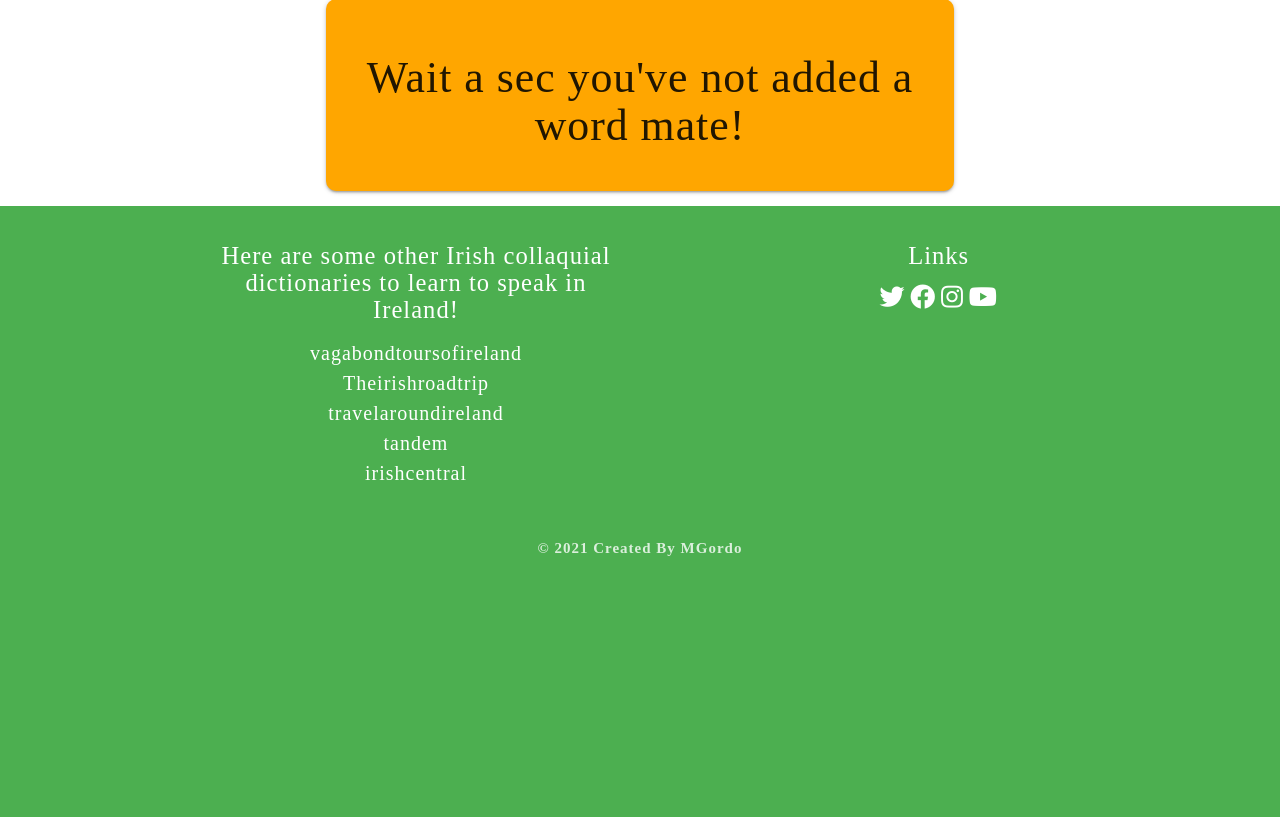
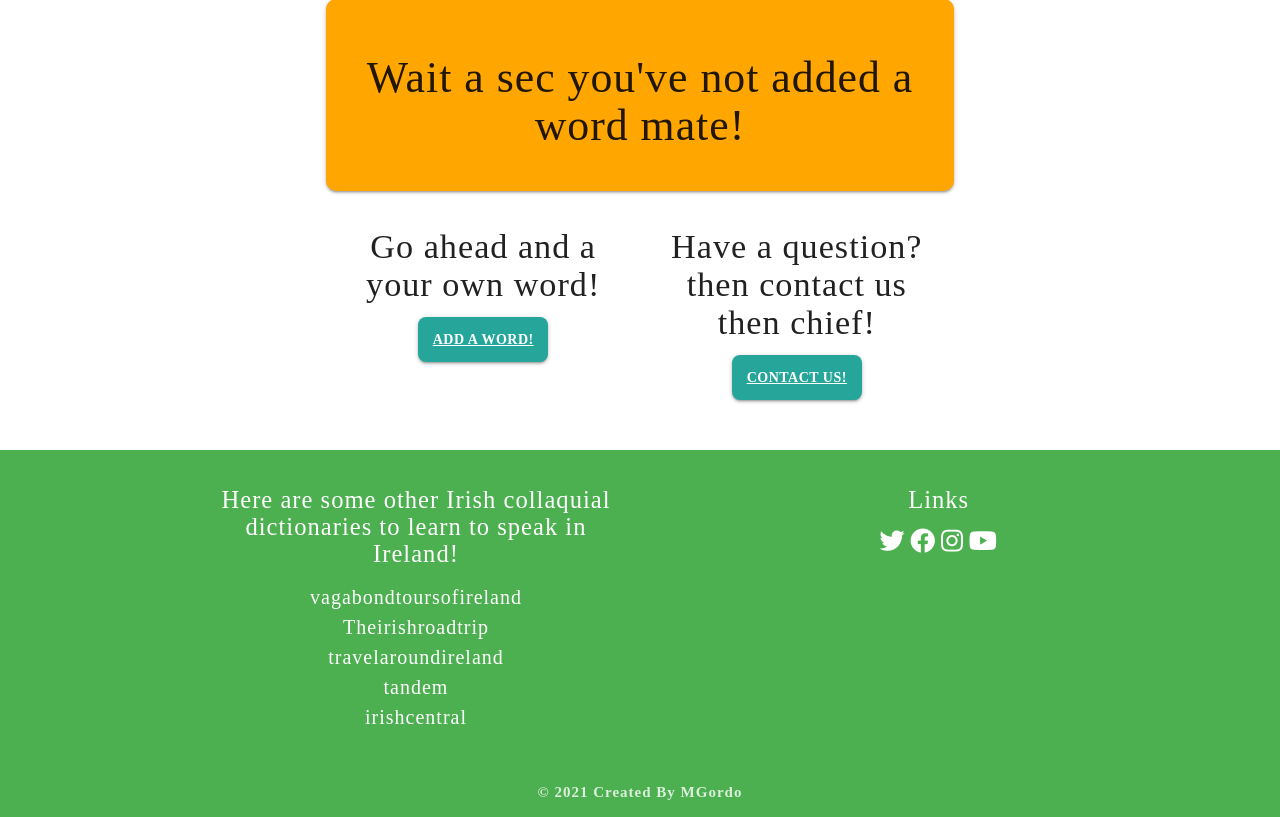
Before and after one commit to markgordon22/Dublin-slang, a Flask app: template templates/profile.html in a window 1280 px wide. Shown: the part 304-1121 px from the top of the page. Before the commit the page ends 860 px from the top, so only its background shows below. Run offline with Flask 2, Linux system fonts and the light colour scheme; the template is opened without the code that fills it, so the values that code supplies are empty; some libraries are stand-ins or nearby versions; some web fonts are replaced.

Commit message:
add word, contact btn for user to add word + contact site owner

```diff
--- a/templates/profile.html
+++ b/templates/profile.html
@@ -42,17 +42,17 @@
     </div>
 </div>
 
-
-
-
-
-
-
-
-
-
-
-
-
-
+<div class="container">
+    <div class="row">
+        <div class="col s12 m6">
+            <h4 class="center-align">Go ahead and a your own word!</h4>
+            <a href="{{ url_for('add_word') }}" class="btn-small add-word-button center-align"><u>add a word!</u></a>
+            </div>
+            <div class="col s12 m6">
+            <h4 class="center-align">Have a question? then contact us then chief!</h4>
+            <a href="{{ url_for('contact') }}" class="btn-small add-word-button center-align"><u>contact us!</u></a>
+            </div>
+        </div>
+    </div>
+</div>
 {% endblock %}
```
